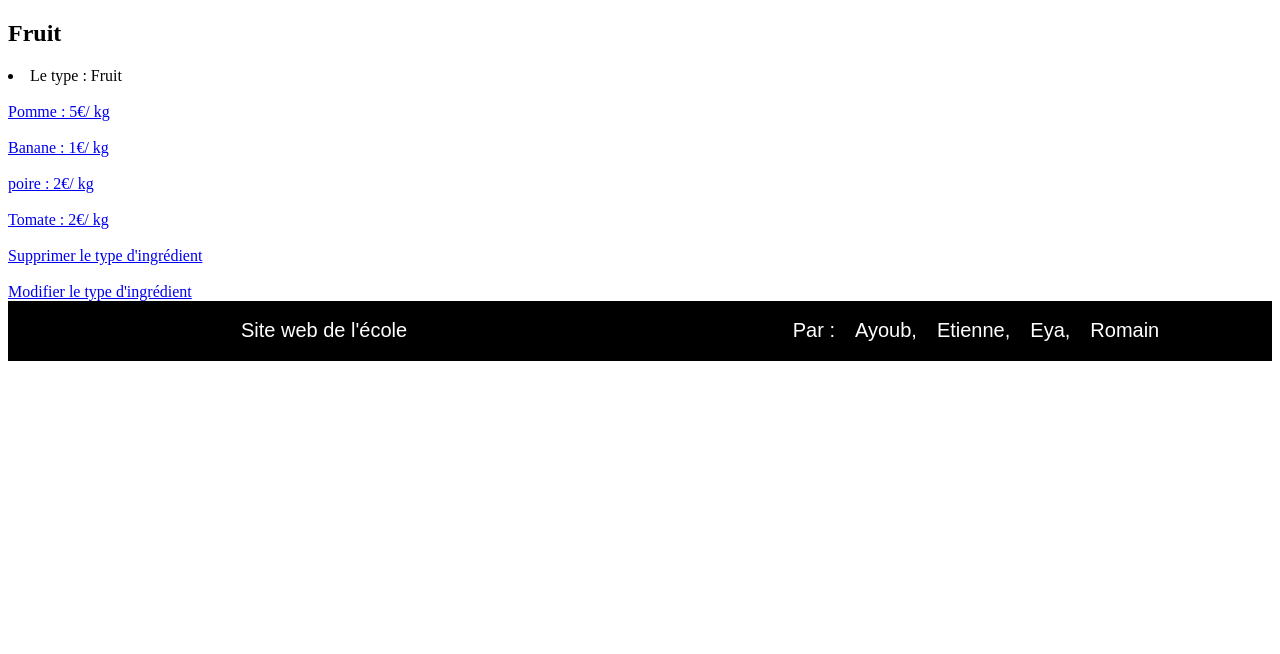
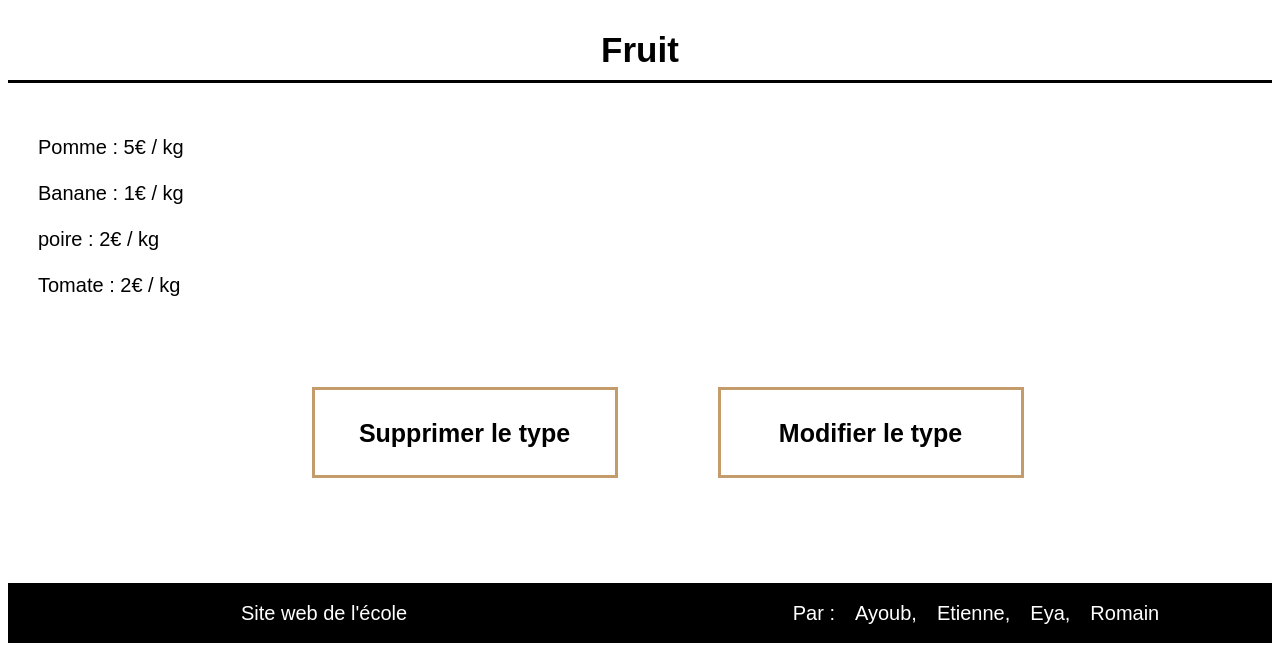
Before and after one commit to etienne-tillier/ProjetPiscine, a PHP site: page /index.php?action=read&controller=typeingredient&idTypeIngredient=1 in a window 1280 px wide. Shown: the part 146-800 px from the top of the page. Run offline with PHP 8.4, Linux system fonts and the light colour scheme; data comes from the database, SQL or seed files in the repository.

Commit message:
ca continue sur le style hn

```diff
--- /dev/null
+++ b/style/style_details_type_ingr.css
@@ -0,0 +1,93 @@
+/* -------------------------------------------------------------------------------- Details Type Ingrédient -------------------------------------------------------------------------------- */
+
+#detail
+{
+	background-color: rgb(240, 240, 240);
+}
+
+#precision_titre
+{
+	padding-top: 30px;
+	margin-bottom: 15px;
+	height: 50px;
+	font-size: 35px;
+	text-align: center;
+	font-family: 'Arial','Verdana';
+	font-weight: bold;
+	border-bottom: solid;
+	border-color: black;
+}
+
+#precision_contenu
+{
+	display: flex;
+	flex-direction: column;
+	padding: 15px;
+	padding-left: 30px;
+	font-family: 'Arial','Verdana';
+	font-size: 20px;
+	font-weight: normal;
+	list-style: none;
+}
+
+#precision_contenu a
+{
+	text-decoration: none;
+	color: black;
+}
+
+#precision_contenu a:hover
+{
+	color: rgb(196, 156, 108);
+}
+
+#titre_precision_ingredient
+{
+	height: 50px;
+	font-size: 35px;
+	text-align: center;
+	font-family: 'Arial','Verdana';
+	font-weight: bold;
+	border-bottom: solid;
+}
+
+#precision_fonction
+{
+	display: flex;
+	font-size: 25px;
+	padding-bottom: 15px;
+	margin-top: 15px;
+	justify-content: center;
+}
+
+#precision_fonction ul
+{
+	display: flex;
+	list-style: none;
+}
+
+#precision_fonction li
+{
+	margin: 50px;
+	width: 300px;
+	height: 50px;
+	font-size: 25px;
+	text-align: center;
+	vertical-align: 10px;
+	font-family: 'Arial','Verdana';
+	font-weight: bold;
+	padding-bottom: 35px;
+	border-style: solid;
+	border-color: rgb(196, 156, 108);
+}
+
+#precision_fonction a
+{
+	text-decoration: none;
+	color: black;
+}
+
+#precision_fonction a:hover
+{
+	color: rgb(196, 156, 108);
+}
--- a/view/ingredient/list.php
+++ b/view/ingredient/list.php
@@ -20,7 +20,7 @@
 
                         foreach($typeIngredientListe as $type){
 
-                            echo '<div id="type_ingredient"><p>' .  '<a href= "index.php?action=read&controller=typeingredient&idTypeIngredient=' . $type->getIdTypeIngredient() . '"><strong>' . $type->getNomTypeIngredient() . "</strong></a>". '</p></div>';
+                            echo "<div id='type_ingredient'><p>" .  '<a href= "index.php?action=read&controller=typeingredient&idTypeIngredient=' . $type->getIdTypeIngredient() . '"><strong>' . $type->getNomTypeIngredient() . "</strong>". '</p></div>';
 
                             $idType = $type->getIdTypeIngredient();
                             foreach ($tab_i as $ingredient) {
--- a/view/recette/update.php
+++ b/view/recette/update.php
@@ -21,7 +21,6 @@
             </select>
             </p>
             <?= "<p ><a class='add_type' href=\"index.php?controller=TypeRecette&action=create\">Créer Type recette</a>"?>
-
 
 
             <p class="sous_titre">Auteur
--- a/view/typeingredient/detail.php
+++ b/view/typeingredient/detail.php
@@ -1,6 +1,8 @@
-<?php
-    echo '<div class = "precision"><h2>' . ucfirst($type->getNomTypeIngredient()) . "</h2>" .
-    "<li class> Le type : " . htmlspecialchars($type->getNomTypeIngredient()) . "</li>" ;
+<link rel="stylesheet" type="text/css" href="style/style_details_type_ingr.css">
+
+<div>
+        <div id="precision_titre"><?php echo ucfirst($type->getNomTypeIngredient());?></div>
+        <div id="precision_contenu"><?php
 
             $idType = $type->getIdTypeIngredient();
             foreach ($IngredientListe as $ingredient)
@@ -13,11 +15,14 @@
                     $allergene = $ingredient->getAllergene();
                     $id = rawurlencode($ingredient->getIdIngredient());
 
-            echo '<div id="list_ingredient"> </br> <a href= "index.php?action=read&idIngredient=' . $ingredient->getIdIngredient() . '">' . $nom . " : " . $prix . "€/ ". $unite . "</a></br>" . '</div>';
+                    echo '<div id="list_ingredient"> </br> <a href= "index.php?action=read&idIngredient=' . $ingredient->getIdIngredient() . '">' . $nom . " : " . $prix . "€ / ". $unite . "</a></br>" . '</div>';
                 }
             }
-
-
-    echo '</br><a href="index.php?action=delete&controller=typeingredient&idTypeIngredient=' . rawurlencode($type->getIdTypeIngredient()) . '"> Supprimer le type d\'ingrédient </a></br>';
-    echo '</br><a href="index.php?action=update&controller=typeingredient&idTypeIngredient=' . rawurlencode($type->getIdTypeIngredient()) . '"> Modifier le type d\'ingrédient </a>';
             ?>
+        <div id="precision_fonction">
+            <ul>
+                <li><?php echo '</br><a href="index.php?action=delete&controller=typeingredient&idTypeIngredient=' . rawurlencode($type->getIdTypeIngredient()) . '"> Supprimer le type</a></br>';?></li>
+                <li><?php echo '</br><a href="index.php?action=update&controller=typeingredient&idTypeIngredient=' . rawurlencode($type->getIdTypeIngredient()) . '"> Modifier le type</a>'; ?></li>
+            </ul>
+        </div>
+</div>
```
Also changed, not shown: style/style_contenu_bd.css (+9 -7 lines). Lines whose indentation alone changed are shown as unchanged.
